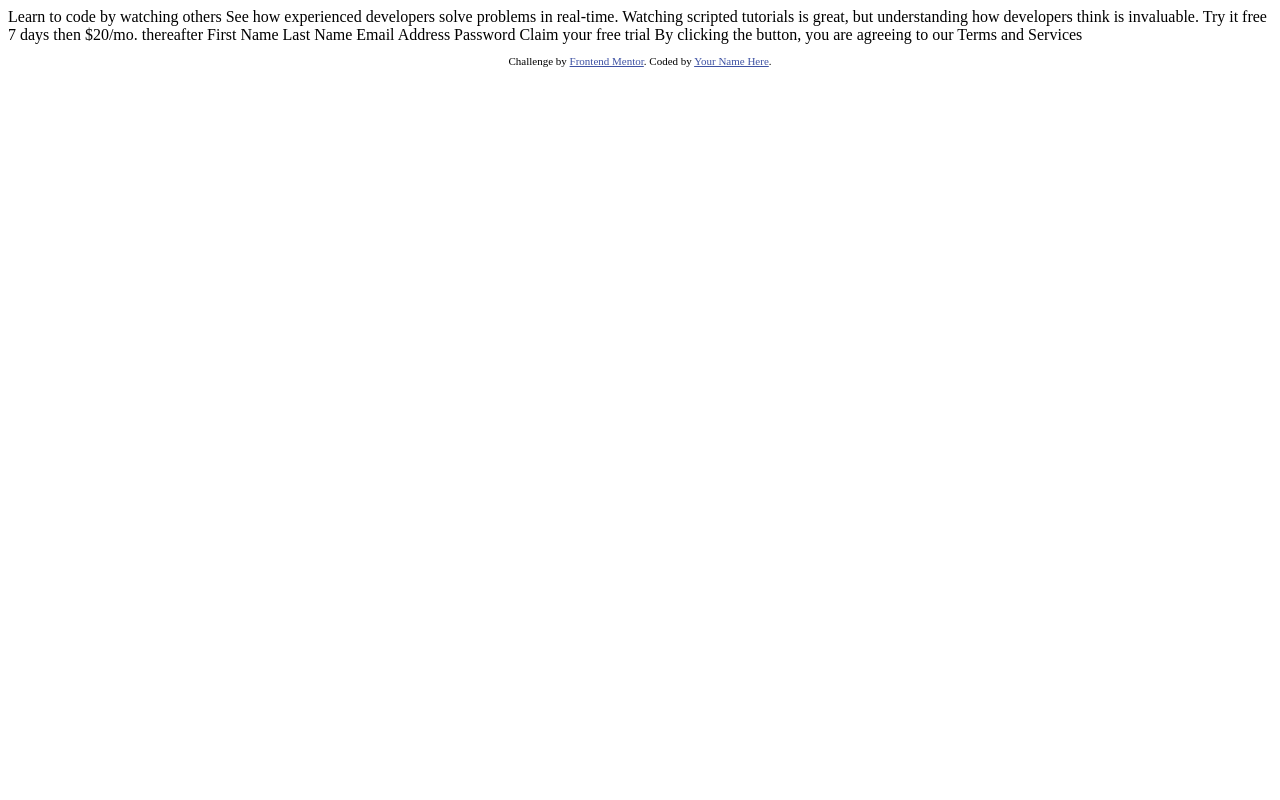
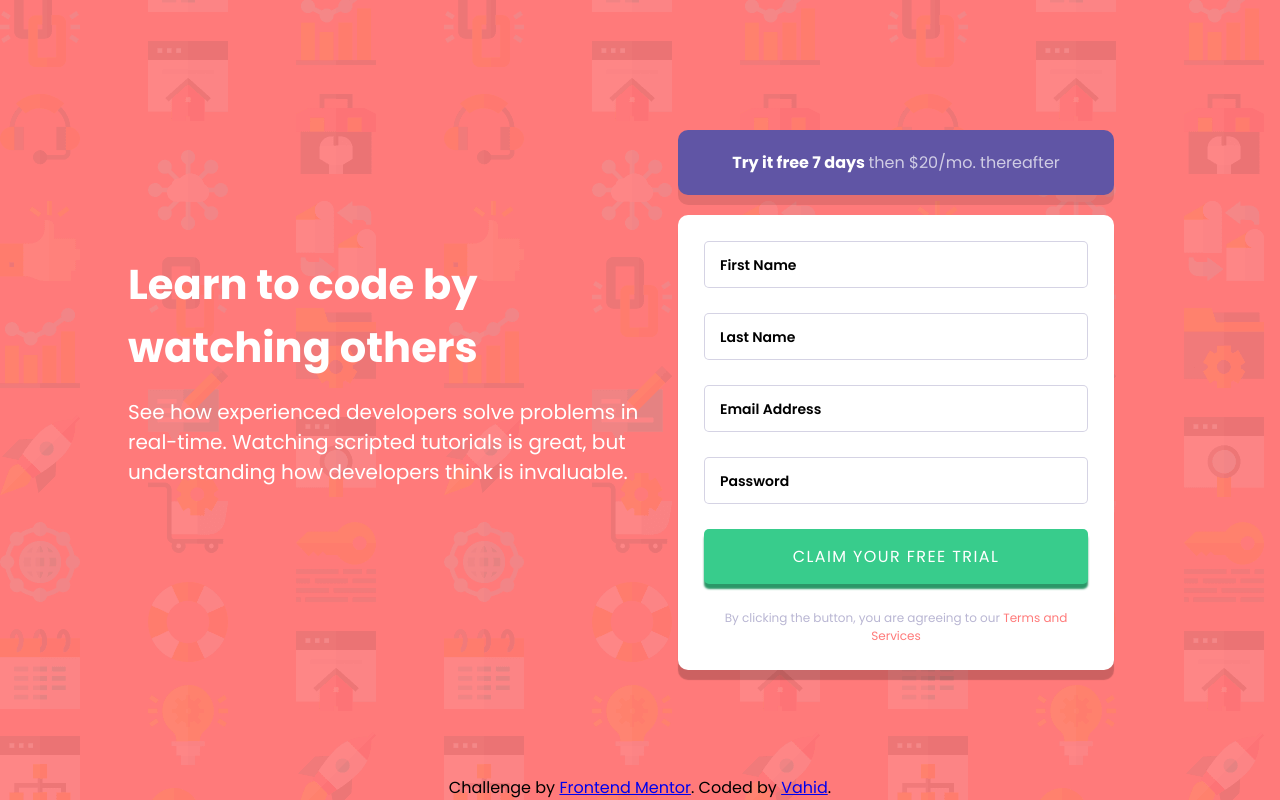
Before and after one commit to i-am-vahid/intro-component-with-signup-form, a plain HTML site: page index.html in a window 1280 px wide. Drawn offline with Linux system fonts and the light colour scheme.

Commit message:
finish design

```diff
--- a/index.html
+++ b/index.html
@@ -3,39 +3,59 @@
 <head>
   <meta charset="UTF-8">
   <meta name="viewport" content="width=device-width, initial-scale=1.0"> <!-- displays site properly based on user's device -->
-
+  <link rel="preconnect" href="https://fonts.googleapis.com">
+  <link rel="preconnect" href="https://fonts.gstatic.com" crossorigin>
+  <link href="https://fonts.googleapis.com/css2?family=Poppins:wght@400;500;600;700&display=swap" rel="stylesheet">
   <link rel="icon" type="image/png" sizes="32x32" href="./images/favicon-32x32.png">
-
+  <link rel="stylesheet" href="./css/style.css">
   <title>Frontend Mentor | Intro component with sign up form</title>
 
-  <!-- Feel free to remove these styles or customise in your own stylesheet 👍 -->
-  <style>
-    .attribution { font-size: 11px; text-align: center; }
-    .attribution a { color: hsl(228, 45%, 44%); }
-  </style>
 </head>
 <body>
 
-  Learn to code by watching others
-
-  See how experienced developers solve problems in real-time. Watching scripted tutorials is great,
-  but understanding how developers think is invaluable.
-
-  Try it free 7 days then $20/mo. thereafter
-
-  First Name
-  Last Name
-  Email Address
-  Password
-
-  Claim your free trial
-
-  By clicking the button, you are agreeing to our Terms and Services
+  <main>
+    <section class="container">
+      <div class="container__texts">
+        <h1 class="container__texts--titel">Learn to code by <br>watching others</h1>
+        <p class="container__texts--par">  See how experienced developers solve problems in real-time. Watching scripted tutorials is great,
+          but understanding how developers think is invaluable. </p>
+      </div>
+      <div class="container__form">
+        <p class="container__form--head">Try it free 7 days <span>then $20/mo. thereafter</span></p>
+        <div class="container__form--form inputs">
+          <div class="inputs__container">
+            <input type="text" placeholder="First Name">
+            <img class="inputs__container--pic" src="./images/icon-error.svg" alt="">
+            <p class="inputs__container--er_ms">First Name cannot be empty</p>
+          </div>
+          <div class="inputs__container">
+            <input type="text" placeholder="Last Name">
+            <img class="inputs__container--pic" src="./images/icon-error.svg" alt="">
+            <p class="inputs__container--er_ms">Last Name cannot be empty</p>
+          </div>
+          <div class="inputs__container">
+            <input type="email" placeholder="Email Address">
+            <img class="inputs__container--pic" src="./images/icon-error.svg" alt="">
+            <p class="inputs__container--er_ms">Looks like this is not an email</p>
+          </div>
+          <div class="inputs__container">
+            <input type="password" placeholder="Password">
+            <img class="inputs__container--pic" src="./images/icon-error.svg" alt="">
+            <p class="inputs__container--er_ms">Password cannot be empty</p>
+          </div>
+          <div class="inputs__container">
+            <input type="submit" value="Claim your free trial">
+        </div>
+        <p class="inputs__last-text">  By clicking the button, you are agreeing to our <span>Terms and Services</span></p>
+        </div>
+      </div>
+    </section>
+  </main>
 
   <footer>
     <p class="attribution">
       Challenge by <a href="https://www.frontendmentor.io?ref=challenge" target="_blank">Frontend Mentor</a>.
-      Coded by <a href="#">Your Name Here</a>.
+      Coded by <a href="#">Vahid</a>.
     </p>
   </footer>
 </body>
--- /dev/null
+++ b/sass/globals/_index.scss
@@ -0,0 +1,2 @@
+@forward 'reset';
+@forward 'variabels';
--- /dev/null
+++ b/sass/globals/_reset.scss
@@ -0,0 +1,15 @@
+@import url('https://fonts.googleapis.com/css2?family=Poppins:wght@400;500;600;700&display=swap');
+*,*::after,*::before{
+    padding: 0;
+    margin: 0;
+    box-sizing: border-box;
+    font-family: 'Poppins', sans-serif;
+    font-size: 16px;
+}
+
+
+*::placeholder{
+    color: black;
+    font-weight: 600;
+    font-size: 14px;
+}
--- /dev/null
+++ b/sass/globals/_variabels.scss
@@ -0,0 +1,7 @@
+:root{
+--Red: hsl(0, 100%, 74%);
+--Green: hsl(154, 59%, 51%);
+--Blue: hsl(248, 32%, 49%);
+--Dark-Blue: hsl(249, 10%, 26%) ;
+--Grayish-Blue: hsl(246, 25%, 77%);
+}
--- /dev/null
+++ b/sass/style.scss
@@ -0,0 +1,157 @@
+@forward 'globals';
+body{
+    height: 100vh;
+}
+
+main{
+    background:url(./../images/bg-intro-mobile.png) ;
+    background-repeat: no-repeat;
+    background-size: cover;
+    background-color: var(--Red);
+    @media (min-width:685px) {
+        background: url(./../images/bg-intro-desktop.png);
+        background-color: var(--Red);
+    }
+}
+
+.container{
+    padding:5.5rem 30px 4rem 30px;
+    @media (min-width:685px) {
+        display: grid;
+        height: 100vh;
+        grid-template-columns: repeat(2,1fr);
+        grid-template-rows: 1fr;
+        place-content: center;
+        padding: 0 10vw;
+    }
+    &__texts{
+        align-self: center;
+        color: white;
+        text-align: center;
+        @media (min-width:685px) {
+            text-align: left;
+            justify-self: center;
+        }
+        &--titel{
+            font-size: clamp(1.7rem , 1rem + 2vw , 4rem);
+            margin-bottom: 18px;
+        }
+        &--par{
+            font-size: 16px;
+            font-size: clamp(16px , 1rem + 0.5vw , 20px);
+            opacity: 0.7;
+            font-weight: 400;
+            margin-bottom: 60px;
+            @media (min-width:685px) {
+                opacity: 1;
+            }
+        }
+    }
+    &__form{
+        display: flex;
+        flex-direction: column;
+        align-items: center;
+        justify-content: center;
+        @media (min-width:685px) {
+            padding: 0 3vw;
+        }
+
+        &--head{
+            margin-bottom: 20px;
+            background-color: var(--Blue);
+            color: white;
+            text-align: center;
+            padding:20px 0px;
+            width: 100%;
+            box-shadow: 0px 10px 0px rgb(0, 0, 0,0.1);
+            border-radius: 10px;
+                font-weight:700 ;
+            span{
+                font-weight: 200;
+                opacity: 0.7;
+
+            }
+
+        }
+
+    }
+}
+
+.inputs{
+    background-color: white;
+    padding: 20px;
+    border-radius: 10px;
+    display: flex;
+    width: 100%;
+    flex-direction: column;
+    box-shadow: 0px 10px 1px rgb(0, 0, 0,0.2);
+    @media (min-width:685px) {
+        padding: 2vw;
+    }
+    &__container{
+        position: relative;
+
+        & input{
+            width: 100%;
+            padding: 10px 15px;
+            border:1px solid hsl(246, 25%, 77%,0.6);
+            outline: none;
+            border-radius: 5px;
+            margin-bottom: 25px;
+        }
+        &--pic{
+            position: absolute;
+            top: 50%;
+            right: 20px;
+            transform: translate(0,-50%);
+            display: none;
+        }
+        &--er_ms{
+            color:var(--Red);
+            position: absolute;
+            right: 0;
+            font-size: 12px;
+            display: none;
+        }
+        & input:focus{
+            border-color: black;
+        }
+        & input[type='submit']{
+            background-color: var(--Green);
+            color: white;
+            text-transform:uppercase;
+            letter-spacing: 1.4px;
+            padding: 15px 0;
+            border: none;
+            outline: none;
+            cursor: pointer;
+            box-shadow: 0px 5px  2px  hsl(154, 56%, 38%);
+            &:hover{
+                background-color: hsl(154, 59%, 51%,0.7);
+            }
+        }
+    }
+    &__last-text{
+        text-align: center;
+        font-size: 12px;
+        color: var(--Grayish-Blue);
+        span{
+            font-size: 12px;
+            color: var(--Red);
+        }
+    }
+}
+
+footer{
+    display: none;
+    position: fixed;
+    bottom: 0;
+    width: 100%;
+    text-align: center;
+    a:active,a:visited{
+       color: var(--Blue);
+    }
+    @media (width > 685px) {
+        display: block;
+    }
+}
```
Also changed, not shown: css/style.css (added), 1 other file.
